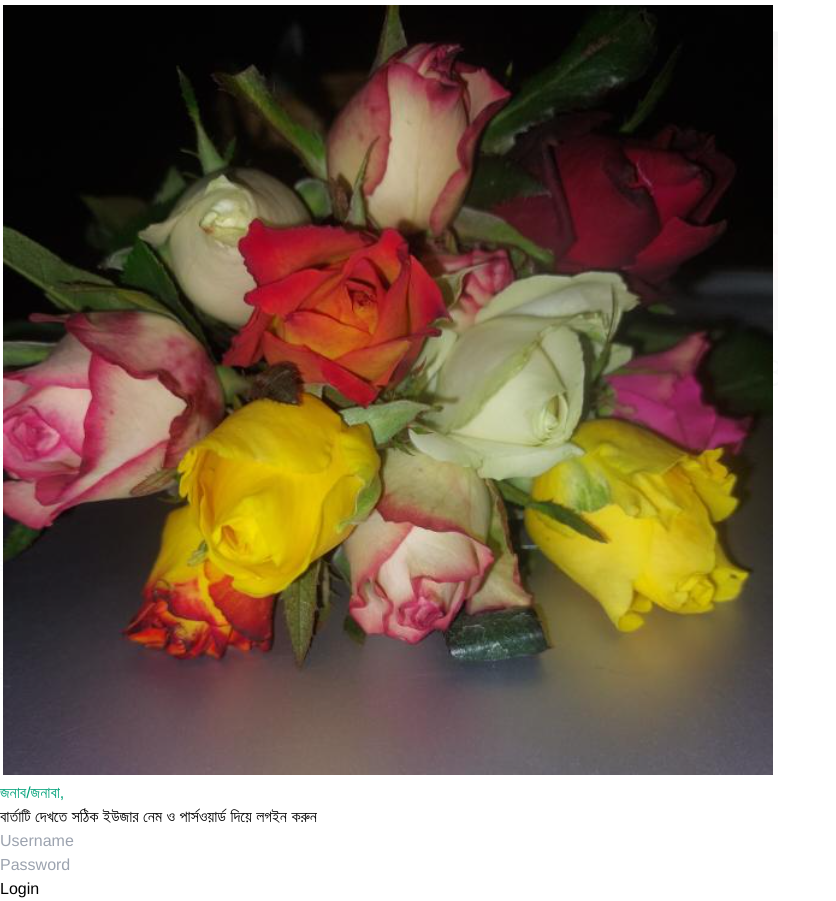
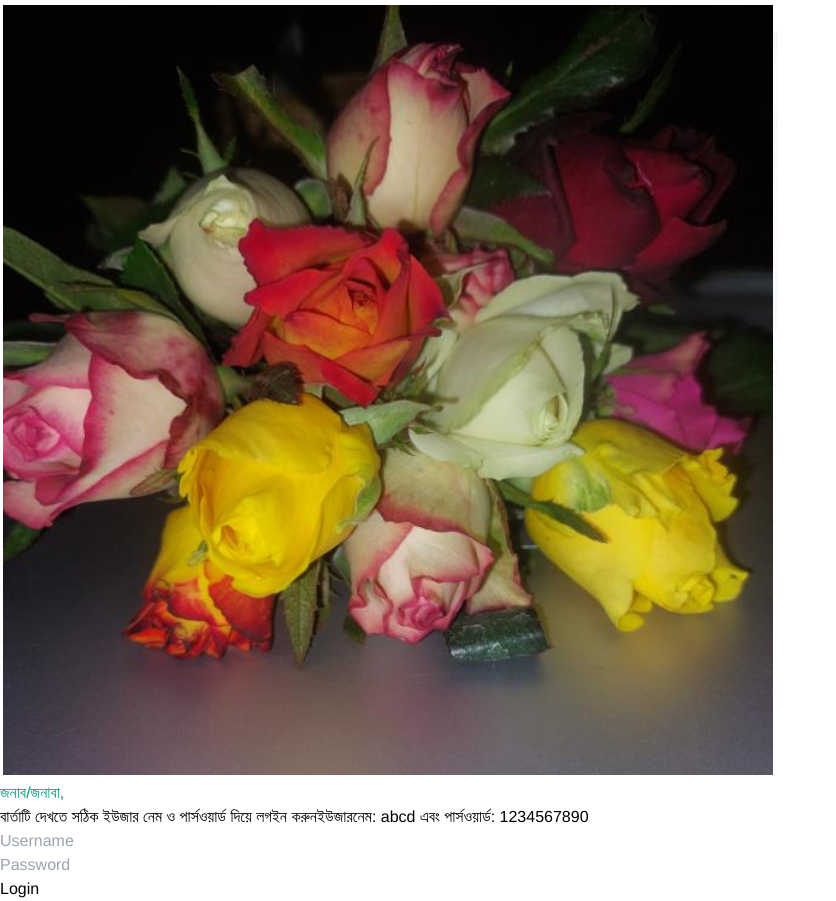
Before and after one commit to codebymojnu/dairy-frontend, a React (Vite) app: page /login in a window 1280 px wide. Shown: the whole page, without its empty margins (0-836 px from the left). Built offline with nearby package versions, Linux system fonts and the light colour scheme; a web font is replaced by a local one.

Commit message:
login text update

```diff
--- a/src/components/Login.jsx
+++ b/src/components/Login.jsx
@@ -60,6 +60,9 @@ function Login() {
           <span className="text-sm mb-5" style={{ color: "#000000" }}>
             বার্তাটি দেখতে সঠিক ইউজার নেম ও পার্সওয়ার্ড দিয়ে লগইন করুন
           </span>
+          <span className="text-red">
+            ইউজারনেম: abcd এবং পার্সওয়ার্ড: 1234567890
+          </span>
         </div>
         <form onSubmit={handleSubmit}>
           <div className="mb-4">
```
